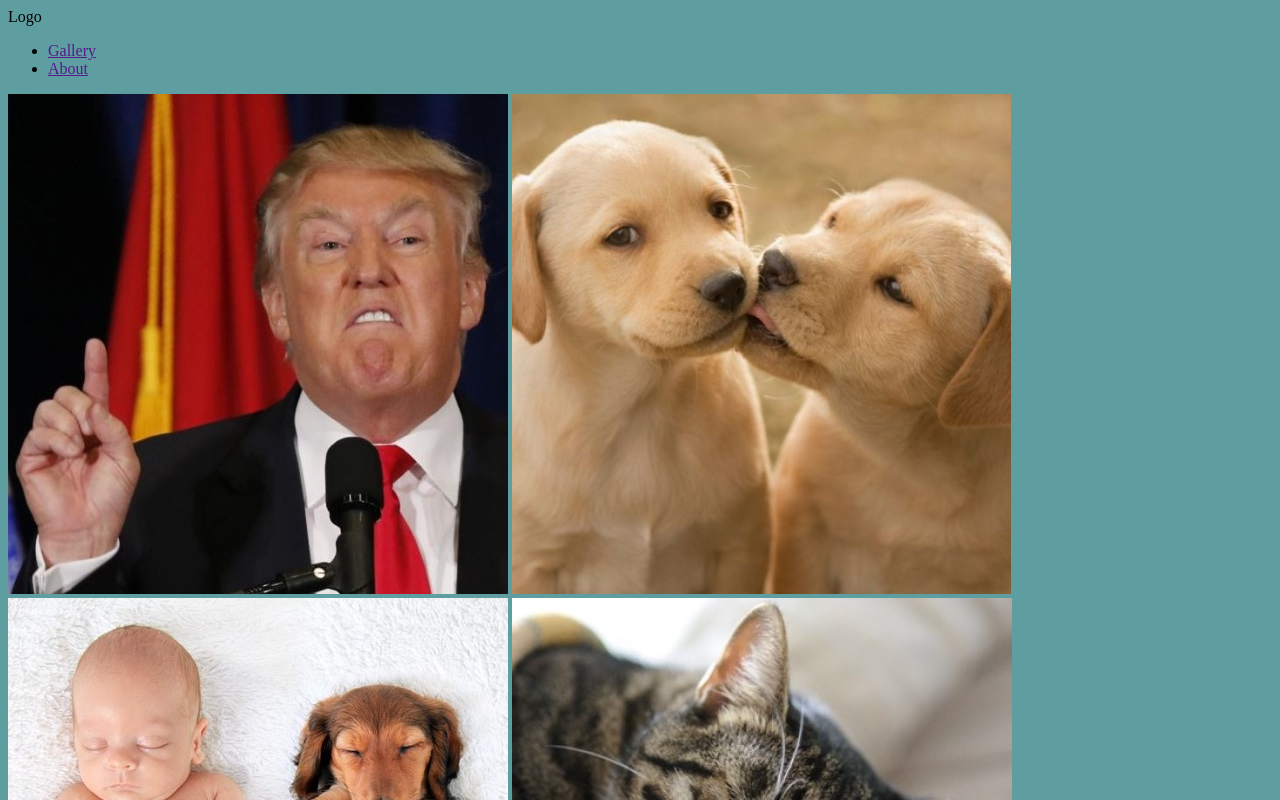
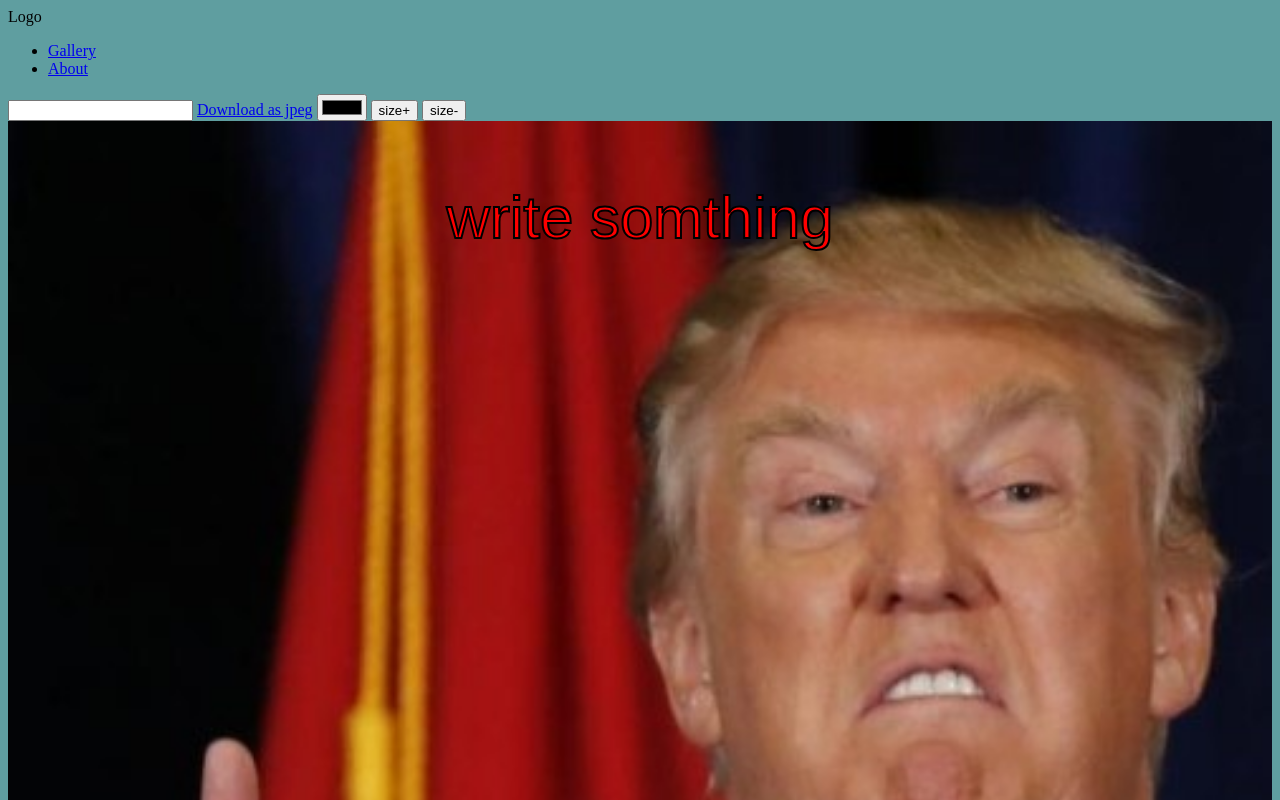
Before and after one commit to toap012/Project-MemeGenerator, a plain HTML site: page index.html in a window 1280 px wide. Both pictures are taken after a click on the picture 258 px from the left and 344 px from the top of the page. Shown: the top 800 px of the page. Drawn offline with Linux system fonts and the light colour scheme.

Commit message:
added gallery and more featuers

```diff
--- a/css/main.css
+++ b/css/main.css
@@ -5,3 +5,14 @@
 body{
     background-color: cadetblue;
 }
+
+
+
+
+
+
+
+/*helpers*/
+.hide{
+    display: none;
+}
--- a/index.html
+++ b/index.html
@@ -12,10 +12,10 @@
 
     <header class="main-header">
         <nav class="main-nav-container">
-            <div class="logo">Logo</div>
+            <div class="logo" onclick="onHomePage()">Logo</div>
             <ul class="nav-links-container">
-                <li class="nav-link"> <a href="">Gallery</a></li>
-                <li class="nav-link"> <a href="">About</a></li>
+                <li class="nav-link"> <a href="#" onclick="onHomePage()">Gallery</a></li>
+                <li class="nav-link"> <a href="#">About</a></li>
             </ul>
         </nav>
     </header>
@@ -24,14 +24,17 @@
 
         <section class="gallery">
             <section class="gallery-container">
-            <!-- <img src="img/meme-imgs (square)/1.jpg" data-id="1" alt="">     -->
             </section>
         </section>
 
 
-        <section class="editor">
+        <section class="editor hide">
 
             <input type="text" name="txt" oninput="onSetTxt(value)">
+            <a href="#" class="btn" onclick="onDownloadMeme(this)" download="my-meme.jpg">Download as jpeg</a>
+            <input type="color" name="txt-color" oninput="onSetTxtColor(value)" title="Text color">
+            <button onclick="onIncreaseFontSize()">size+</button>
+            <button onclick="onDecreaseFontSize()">size-</button>
             <div class="canvas-container">
                 <canvas id="my-canvas" height="450" width="450"></canvas>
             </div>
--- a/js/gallery.controller.js
+++ b/js/gallery.controller.js
@@ -2,16 +2,13 @@
 renderGallery()
 function renderGallery() {
     const elGallery = document.querySelector('.gallery-container')
-    const strHTMLS = `
-    <img src="img/meme-imgs (square)/1.jpg" alt="meme-img" class="gallery-item" data-id="1" onclick="onImgClick(this)">
-    <img src="img/meme-imgs (square)/2.jpg" alt="meme-img" class="gallery-item" data-id="2" onclick="onImgClick(this)">
-    <img src="img/meme-imgs (square)/3.jpg" alt="meme-img" class="gallery-item" data-id="3" onclick="onImgClick(this)">
-    <img src="img/meme-imgs (square)/4.jpg" alt="meme-img" class="gallery-item" data-id="4" onclick="onImgClick(this)">
+    const imgUrls = getImgsToDisplay()
+    const strHTMLS = []
+    var id = 1
+    imgUrls.map(imgUrl => {
+        strHTMLS.push(`<img src='${imgUrl}'class="gallery-item" data-id="${id}" onclick="onImgClick(this)">`)
+        id++
 
-    `
-
-
-
-
-    elGallery.innerHTML = strHTMLS
+    })
+    elGallery.innerHTML = strHTMLS.join('')
 }
--- a/js/meme.controller.js
+++ b/js/meme.controller.js
@@ -36,15 +36,16 @@ function renderMeme() {
         gElCanvas.height = (img.naturalHeight / img.naturalWidth) * gElCanvas.width
         // width: 400px , height: 427/640 * 400 = 266px
         gCtx.drawImage(img, 0, 0, gElCanvas.width, gElCanvas.height)
-        drawText(getMeme().lines[0].txt, gElCanvas.width / 2, 100)
+        drawText(getMemeLine().txt, gElCanvas.width / 2, 100)
     }
 }
 
 function drawText(text, x, y) {
+    const line = getMemeLine()
     gCtx.lineWidth = 2
-    gCtx.strokeStyle = 'brown'
-    gCtx.fillStyle = 'black'
-    gCtx.font = '40px Arial'
+    gCtx.strokeStyle = 'black'
+    gCtx.fillStyle = line.color
+    gCtx.font = `${line.size}px Arial`
     gCtx.textAlign = 'center'
     gCtx.textBaseline = 'middle'
 
@@ -59,6 +60,32 @@ function onImgClick(elImg) {
     const imgId = +elImg.dataset.id
     setMemeImg(imgId)
     renderMeme()
+    _onEditorPage()
+    resizeCanvas()
+}
 
+function onHomePage() {
+    document.querySelector('.gallery').classList.remove('hide')
+    document.querySelector('.editor').classList.add('hide')
+}
+function onDownloadMeme(elLink) {
+    const memeContent = gElCanvas.toDataURL('image/jpeg') // image/jpeg the default format
+    elLink.href = memeContent
+}
+function onSetTxtColor(value) {
+    setTxtColor(value)
+    renderMeme()
+}
+function onIncreaseFontSize(){
+    increaseFontSize()
+    renderMeme()
+}
+function onDecreaseFontSize(){
+    decreaseFontSize()
+    renderMeme()
+}
+function _onEditorPage() {
+    document.querySelector('.gallery').classList.add('hide')
+    document.querySelector('.editor').classList.remove('hide')
 
 }
--- a/js/service/meme.service.js
+++ b/js/service/meme.service.js
@@ -4,6 +4,20 @@ var gImgs = [
     { id: 2, url: 'img/meme-imgs (square)/2.jpg', keywords: ['funny', 'cat'] },
     { id: 3, url: 'img/meme-imgs (square)/3.jpg', keywords: ['funny', 'cat'] },
     { id: 4, url: 'img/meme-imgs (square)/4.jpg', keywords: ['funny', 'cat'] },
+    { id: 5, url: 'img/meme-imgs (square)/5.jpg', keywords: ['funny', 'cat'] },
+    { id: 6, url: 'img/meme-imgs (square)/6.jpg', keywords: ['funny', 'cat'] },
+    { id: 7, url: 'img/meme-imgs (square)/7.jpg', keywords: ['funny', 'cat'] },
+    { id: 8, url: 'img/meme-imgs (square)/8.jpg', keywords: ['funny', 'cat'] },
+    { id: 9, url: 'img/meme-imgs (square)/9.jpg', keywords: ['funny', 'cat'] },
+    { id: 10, url: 'img/meme-imgs (square)/10.jpg', keywords: ['funny', 'cat'] },
+    { id: 11, url: 'img/meme-imgs (square)/11.jpg', keywords: ['funny', 'cat'] },
+    { id: 12, url: 'img/meme-imgs (square)/12.jpg', keywords: ['funny', 'cat'] },
+    { id: 13, url: 'img/meme-imgs (square)/13.jpg', keywords: ['funny', 'cat'] },
+    { id: 14, url: 'img/meme-imgs (square)/14.jpg', keywords: ['funny', 'cat'] },
+    { id: 15, url: 'img/meme-imgs (square)/15.jpg', keywords: ['funny', 'cat'] },
+    { id: 16, url: 'img/meme-imgs (square)/16.jpg', keywords: ['funny', 'cat'] },
+    { id: 17, url: 'img/meme-imgs (square)/17.jpg', keywords: ['funny', 'cat'] },
+    { id: 18, url: 'img/meme-imgs (square)/18.jpg', keywords: ['funny', 'cat'] },
 
 ]
 var gMeme = {
@@ -12,7 +26,7 @@ var gMeme = {
     lines: [
         {
             txt: 'write somthing',
-            size: 20,
+            size: 60,
             color: 'red'
         }
     ]
@@ -24,6 +38,9 @@ function getMeme() {
     const meme = { url: chosenImg.url, lines: gMeme.lines }
     return meme
 }
+function getMemeLine() {
+    return gMeme.lines[gMeme.selectedLineIdx]
+}
 function getImgById(id) {
     return gImgs.find(img => img.id === id)
 }
@@ -33,3 +50,19 @@ function setLineTxt(value) {
 function setMemeImg(imgId) {
     gMeme.selectedImgId = imgId
 }
+function getImgsToDisplay() {
+    var urls = []
+    gImgs.forEach(img => {
+        urls.push(img.url)
+    })
+    return urls
+}
+function setTxtColor(color) {
+    gMeme.lines[gMeme.selectedLineIdx].color = color
+}
+function increaseFontSize() {
+    gMeme.lines[gMeme.selectedLineIdx].size += 10
+}
+function decreaseFontSize() {
+    gMeme.lines[gMeme.selectedLineIdx].size -= 10
+}
```
